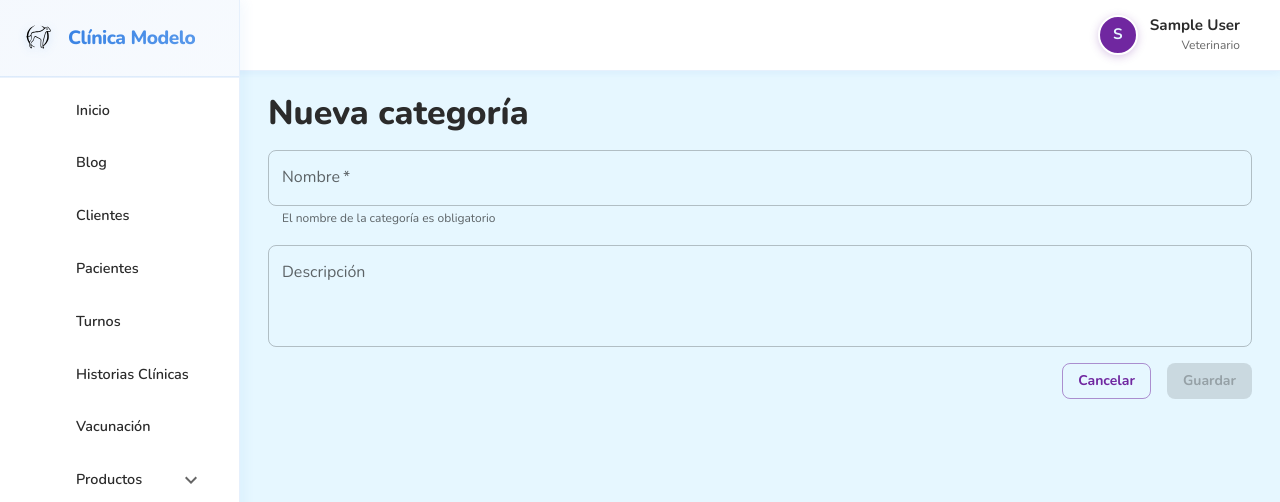
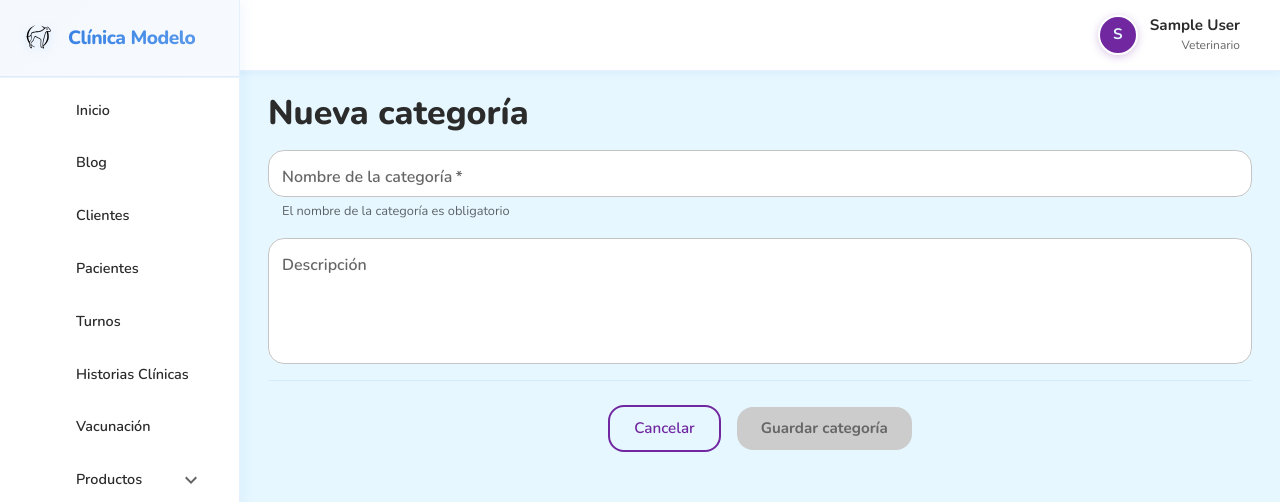
Before and after one commit to juampibolanio/clinica-modelo-veterinaria-admin-page, a React (Vite) app: page /products/categories/create in a window 1280 px wide. Shown: the top 502 px of the page. Built offline with nearby package versions, Linux system fonts and the light colour scheme; no server answers; sample sign-in values are in the browser's storage; some icons are missing.

Commit message:
Mejoras visuales y errores corregidos en modulo de productos

```diff
--- a/src/features/products/categories/components/CategoryForm.jsx
+++ b/src/features/products/categories/components/CategoryForm.jsx
@@ -1,20 +1,24 @@
 import { useState, useMemo } from "react";
 import {
+    Box,
     Stack,
     TextField,
     Button,
     CircularProgress,
 } from "@mui/material";
+import { useNavigate } from "react-router-dom";
+import { categoryFormStyles } from "../styles/categoryForm.styles";
 
 /**
  * CategoryForm
- * Handles creation and edition of product categories.
+ * Handles creation and edition of product categories with unified styling.
  */
 const CategoryForm = ({
     initialValues = { name: "", description: "" },
     onSubmit,
     loading = false,
 }) => {
+    const navigate = useNavigate();
     const [form, setForm] = useState(initialValues);
 
     // ==============================
@@ -36,11 +40,16 @@ const CategoryForm = ({
     // UI render
     // ==============================
     return (
-        <form onSubmit={handleSubmit} noValidate>
+        <Box
+            component="form"
+            onSubmit={handleSubmit}
+            noValidate
+            sx={categoryFormStyles.form}
+        >
             <Stack spacing={2}>
-                {/* Category name */}
+                {/* Nombre */}
                 <TextField
-                    label="Nombre"
+                    label="Nombre de la categoría"
                     name="name"
                     value={form.name}
                     onChange={handleChange}
@@ -51,43 +60,48 @@ const CategoryForm = ({
                             ? "El nombre de la categoría es obligatorio"
                             : " "
                     }
+                    sx={categoryFormStyles.textField}
                 />
 
-                {/* Category description */}
+                {/* Descripción */}
                 <TextField
                     label="Descripción"
                     name="description"
                     value={form.description}
                     onChange={handleChange}
                     multiline
-                    minRows={3}
+                    rows={3}
                     fullWidth
+                    sx={categoryFormStyles.textField}
                 />
 
-                {/* Buttons */}
-                <Stack direction="row" justifyContent="flex-end" spacing={2} mt={2}>
+                {/* Botones */}
+                <Stack sx={categoryFormStyles.actionsContainer}>
                     <Button
                         variant="outlined"
                         color="secondary"
-                        onClick={() => window.history.back()}
+                        onClick={() => navigate(-1)}
                         disabled={loading}
+                        sx={categoryFormStyles.cancelButton}
                     >
                         Cancelar
                     </Button>
+
                     <Button
                         variant="contained"
                         type="submit"
                         disabled={!canSubmit || loading}
+                        sx={categoryFormStyles.submitButton}
                     >
                         {loading ? (
-                            <CircularProgress size={22} color="inherit" />
+                            <CircularProgress size={22} sx={{ color: "white" }} />
                         ) : (
-                            "Guardar"
+                            "Guardar categoría"
                         )}
                     </Button>
                 </Stack>
             </Stack>
-        </form>
+        </Box>
     );
 };
 
--- a/src/features/products/categories/pages/CategoryList.jsx
+++ b/src/features/products/categories/pages/CategoryList.jsx
@@ -1,4 +1,4 @@
-import { useEffect, useState, useMemo } from "react";
+import React, { useEffect, useMemo, useState } from "react";
 import {
     Box,
     Stack,
@@ -7,23 +7,32 @@ import {
     Tooltip,
     Button,
     Divider,
+    Card,
+    useTheme,
+    useMediaQuery,
 } from "@mui/material";
 import { DataGrid } from "@mui/x-data-grid";
+import { esES } from "@mui/x-data-grid/locales";
 import AddIcon from "@mui/icons-material/Add";
 import EditIcon from "@mui/icons-material/Edit";
 import DeleteIcon from "@mui/icons-material/DeleteOutline";
+import CategoryIcon from "@mui/icons-material/CategoryRounded";
 import { useNavigate } from "react-router-dom";
 import { useSnackbar } from "notistack";
+import ConfirmDialog from "../../../../components/common/ConfirmDialog";
 import { getCategories, deleteCategory } from "../api/categories.api";
-import ConfirmDialog from "../../../../components/common/ConfirmDialog";
+import { categoryListStyles } from "../styles/categoryList.styles";
 
 /**
- * CategoryList
- * Displays all product categories with edit and delete actions.
+ * Responsive Category List:
+ * - DataGrid for desktop
+ * - Card layout for mobile
  */
 const CategoryList = () => {
     const navigate = useNavigate();
     const { enqueueSnackbar } = useSnackbar();
+    const theme = useTheme();
+    const isSmall = useMediaQuery(theme.breakpoints.down("sm"));
 
     const [rows, setRows] = useState([]);
     const [loading, setLoading] = useState(true);
@@ -63,7 +72,6 @@ const CategoryList = () => {
         } catch (error) {
             console.error("Error deleting category:", error);
 
-            // Detect referential integrity or constraint error
             const message = error.response?.data?.message?.toLowerCase?.() || "";
             if (
                 error.response?.status === 409 ||
@@ -84,26 +92,29 @@ const CategoryList = () => {
     };
 
     // ==============================
-    // DataGrid columns
+    // Columns for DataGrid
     // ==============================
     const columns = useMemo(
         () => [
-            { field: "id", headerName: "ID", width: 80 },
-            { field: "name", headerName: "Nombre", flex: 1 },
+            { field: "id", headerName: "ID", width: 80, align: "center", headerAlign: "center" },
+            { field: "name", headerName: "Nombre", flex: 1, minWidth: 160 },
             {
                 field: "description",
                 headerName: "Descripción",
                 flex: 2,
+                minWidth: 200,
                 renderCell: (params) => params.value || "—",
             },
             {
                 field: "actions",
                 headerName: "Acciones",
                 sortable: false,
-                width: 140,
+                width: 150,
+                align: "center",
+                headerAlign: "center",
                 renderCell: (params) => (
-                    <Stack direction="row" spacing={1}>
-                        <Tooltip title="Editar">
+                    <Stack direction="row" spacing={1} justifyContent="center">
+                        <Tooltip title="Editar" arrow>
                             <IconButton
                                 size="small"
                                 color="secondary"
@@ -111,11 +122,11 @@ const CategoryList = () => {
                                     navigate(`/products/categories/edit/${params.row.id}`)
                                 }
                             >
-                                <EditIcon />
+                                <EditIcon fontSize="small" />
                             </IconButton>
                         </Tooltip>
 
-                        <Tooltip title="Eliminar">
+                        <Tooltip title="Eliminar" arrow>
                             <IconButton
                                 size="small"
                                 color="error"
@@ -124,7 +135,7 @@ const CategoryList = () => {
                                     setConfirmOpen(true);
                                 }}
                             >
-                                <DeleteIcon />
+                                <DeleteIcon fontSize="small" />
                             </IconButton>
                         </Tooltip>
                     </Stack>
@@ -138,65 +149,122 @@ const CategoryList = () => {
     // Render
     // ==============================
     return (
-        <Stack spacing={2}>
-            {/* Header */}
+        <>
+            <Stack spacing={3} sx={categoryListStyles.container}>
+                {/* === Header === */}
                 <Stack
                     direction={{ xs: "column", sm: "row" }}
                     justifyContent="space-between"
-                alignItems={{ xs: "stretch", sm: "center" }}
-                spacing={1}
+                    alignItems={{ xs: "flex-start", sm: "center" }}
+                    sx={categoryListStyles.header}
                 >
-                <Typography variant="h4" fontWeight={800}>
+                    <Typography variant="h4" sx={categoryListStyles.title}>
                         Categorías de productos
                     </Typography>
 
                     <Button
+                        variant="contained"
                         startIcon={<AddIcon />}
-                    variant="contained"
                         onClick={() => navigate("/products/categories/create")}
-                    sx={{ width: { xs: "100%", sm: "auto" } }}
+                        sx={categoryListStyles.addButton}
                     >
                         Nueva categoría
                     </Button>
                 </Stack>
 
-            <Divider />
+                <Divider sx={categoryListStyles.divider} />
 
-            {/* Table */}
-            <Box sx={{ width: "100%" }}>
+                {/* === Responsive layout === */}
+                {isSmall ? (
+                    <Stack spacing={2}>
+                        {rows.length > 0 ? (
+                            rows.map((c) => (
+                                <Card key={c.id} sx={categoryListStyles.mobileCard}>
+                                    <Stack direction="row" alignItems="center" spacing={1}>
+                                        <CategoryIcon color="primary" />
+                                        <Typography sx={categoryListStyles.mobileTitle}>
+                                            {c.name}
+                                        </Typography>
+                                    </Stack>
+                                    <Typography sx={categoryListStyles.mobileSubtitle}>
+                                        {c.description || "Sin descripción"}
+                                    </Typography>
+                                    <Stack direction="row" spacing={1} mt={1}>
+                                        <IconButton
+                                            color="secondary"
+                                            onClick={() =>
+                                                navigate(`/products/categories/edit/${c.id}`)
+                                            }
+                                            sx={categoryListStyles.actionButton}
+                                        >
+                                            <EditIcon />
+                                        </IconButton>
+                                        <IconButton
+                                            color="error"
+                                            onClick={() => {
+                                                setSelectedCategory(c);
+                                                setConfirmOpen(true);
+                                            }}
+                                            sx={categoryListStyles.actionButton}
+                                        >
+                                            <DeleteIcon />
+                                        </IconButton>
+                                    </Stack>
+                                </Card>
+                            ))
+                        ) : (
+                            <Typography sx={categoryListStyles.emptyMessage}>
+                                No hay categorías registradas.
+                            </Typography>
+                        )}
+                    </Stack>
+                ) : (
+                    <Box sx={categoryListStyles.dataGridContainer}>
                         <DataGrid
                             rows={rows}
                             columns={columns}
-                    autoHeight
                             loading={loading}
                             disableRowSelectionOnClick
                             disableColumnMenu
-                    density="compact"
+                            density="comfortable"
                             getRowId={(r) => r.id}
-                    sx={{
-                        "& .MuiDataGrid-columnHeaders": { fontWeight: 700 },
-                        "@media (max-width:600px)": {
-                            "& .MuiDataGrid-cell--textLeft": { fontSize: "0.85rem" },
+                            autoHeight
+                            pageSizeOptions={[10, 25, 50, 100]}
+                            initialState={{
+                                pagination: { paginationModel: { pageSize: 25 } },
+                            }}
+                            localeText={{
+                                ...esES.components.MuiDataGrid.defaultProps.localeText,
+                                noRowsLabel: "No hay registros",
+                                MuiTablePagination: {
+                                    labelRowsPerPage: "Filas por página:",
+                                    labelDisplayedRows: ({ from, to, count }) =>
+                                        `${from}–${to} de ${count !== -1 ? count : `más de ${to}`
+                                        }`,
                                 },
                             }}
+                            sx={categoryListStyles.dataGrid}
                         />
                     </Box>
+                )}
+            </Stack>
 
-            {/* Confirm dialog */}
+            {/* Confirm Dialog */}
             <ConfirmDialog
                 open={confirmOpen}
-                title="Confirmar eliminación"
+                title="Eliminar categoría"
                 message={
                     selectedCategory
-                        ? `¿Deseas eliminar la categoría "${selectedCategory.name}"?`
+                        ? `¿Seguro que deseas eliminar "${selectedCategory.name}"?`
                         : "¿Confirmar eliminación?"
                 }
                 onClose={() => setConfirmOpen(false)}
                 onConfirm={handleConfirmDelete}
                 confirmText="Eliminar"
                 cancelText="Cancelar"
+                confirmColor="error"
             />
-        </Stack>
+        </>
     );
 };
 
--- /dev/null
+++ b/src/features/products/categories/styles/categoryForm.styles.js
@@ -0,0 +1,82 @@
+export const categoryFormStyles = {
+  form: {
+    width: "100%",
+  },
+
+  textField: {
+    "& .MuiOutlinedInput-root": {
+      borderRadius: 2,
+      transition: "all 0.3s ease",
+      bgcolor: "background.paper",
+      "&:hover .MuiOutlinedInput-notchedOutline": {
+        borderColor: "primary.main",
+      },
+      "&.Mui-focused": {
+        boxShadow: "0 0 0 3px rgba(55, 129, 227, 0.1)",
+      },
+    },
+    "& .MuiInputLabel-root": {
+      fontWeight: 600,
+    },
+    "& .MuiOutlinedInput-input": {
+      py: 1.5,
+      fontSize: "1rem",
+    },
+    "& .MuiFormHelperText-root": {
+      fontSize: "0.8rem",
+      mt: 0.5,
+    },
+  },
+
+  actionsContainer: {
+    flexDirection: { xs: "column", sm: "row" },
+    justifyContent: "center",
+    alignItems: "center",
+    gap: 2,
+    mt: 4,
+    pt: 3,
+    borderTop: "1px solid rgba(55, 129, 227, 0.1)",
+  },
+
+  cancelButton: {
+    py: 1,
+    px: 3,
+    borderRadius: 2,
+    fontWeight: 600,
+    fontSize: "0.95rem",
+    textTransform: "none",
+    borderWidth: "2px",
+    borderColor: "secondary.main",
+    color: "secondary.main",
+    transition: "all 0.2s ease",
+    width: { xs: "100%", sm: "auto" },
+    "&:hover": {
+      bgcolor: "rgba(112, 39, 160, 0.08)",
+      borderColor: "secondary.dark",
+      transform: "translateY(-1px)",
+    },
+  },
+
+  submitButton: {
+    py: 1,
+    px: 3,
+    borderRadius: 2,
+    fontWeight: 700,
+    fontSize: "0.95rem",
+    textTransform: "none",
+    background: "linear-gradient(135deg, #3781E3 0%, #5a9aeb 100%)",
+    boxShadow: "0 2px 6px rgba(55, 129, 227, 0.3)",
+    transition: "all 0.2s ease",
+    width: { xs: "100%", sm: "auto" },
+    "&:hover": {
+      background: "linear-gradient(135deg, #2970d2 0%, #4989da 100%)",
+      boxShadow: "0 4px 10px rgba(55, 129, 227, 0.4)",
+      transform: "translateY(-1px)",
+    },
+    "&.Mui-disabled": {
+      background: "#ccc",
+      color: "#666",
+      boxShadow: "none",
+    },
+  },
+};
```
Also changed, not shown: src/features/products/categories/styles/categoryList.styles.js (added, +100 -0 lines). Lines whose indentation alone changed are shown as unchanged.
